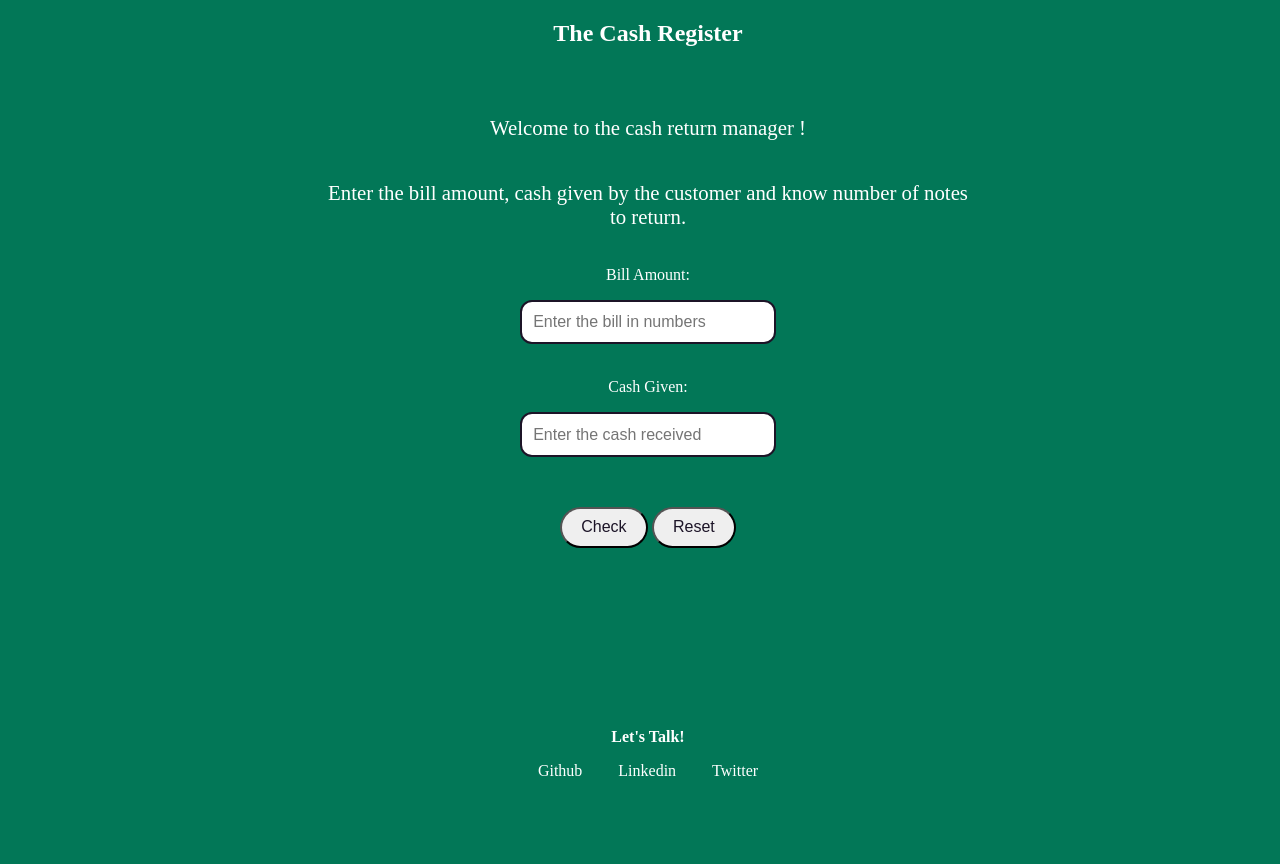
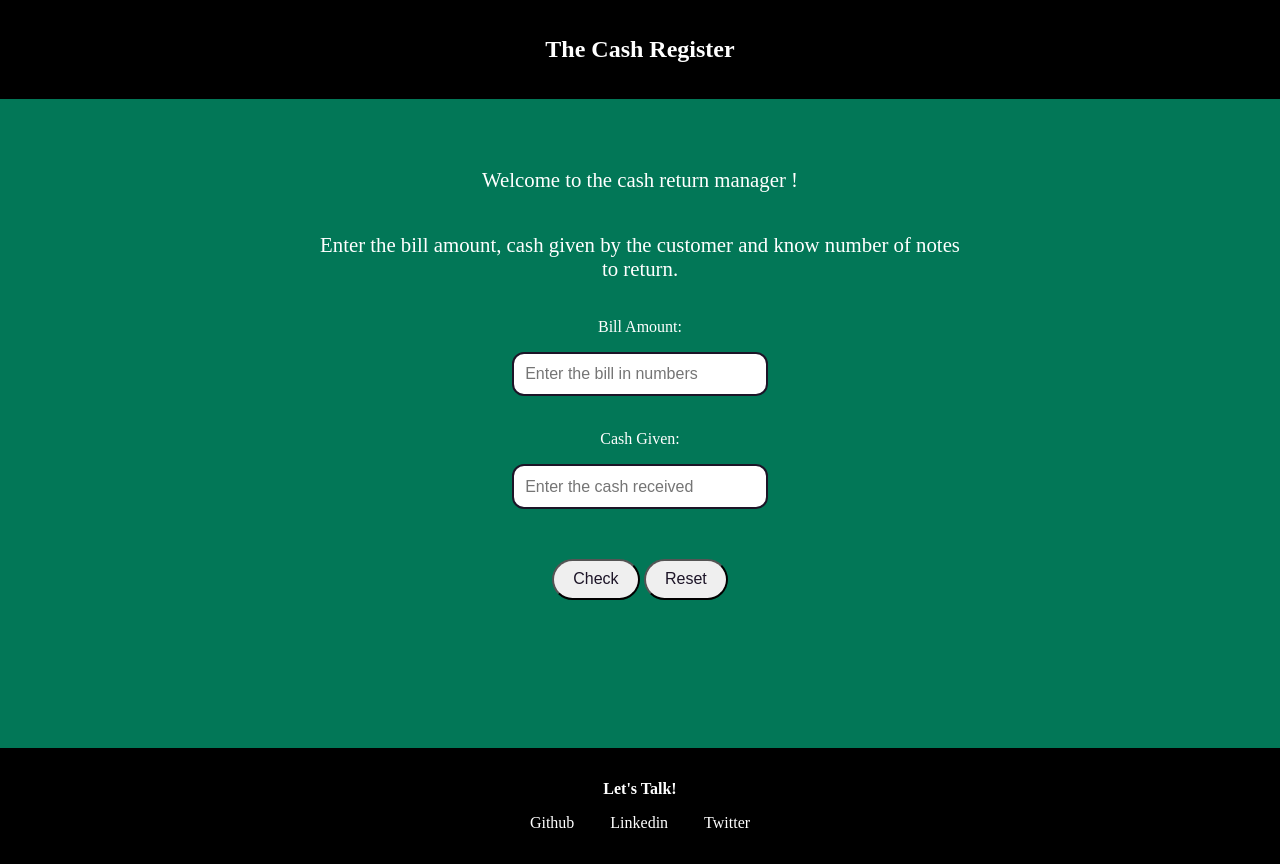
Before and after one commit to thesudhanshupanda/Cash-Register, a plain HTML site: page index.html in a window 1280 px wide. Before the commit the page ends 820 px from the top, so only its background shows below. Drawn offline with Linux system fonts and the light colour scheme.

Commit message:
Update style.css

```diff
--- a/style.css
+++ b/style.css
@@ -5,13 +5,16 @@
 
 body {
     font-family: "Ubuntu";
-    min-width: 100vw;
+    margin: auto;
+    min-width: 80vw;
     background-color: rgb(2, 119, 87);
     color: white;
 }
 
 .head {
     text-align: center;
+    background-color: black;
+    padding: 1rem;
 }
 
  .para{
@@ -81,7 +84,7 @@ table, th, td {
     width: 100%;
     text-align: center;
     padding:1rem;
-    /* margin-top: 1rem; */
+    background-color: black;
 }
 .footer .heading{
     text-align: center;
```
